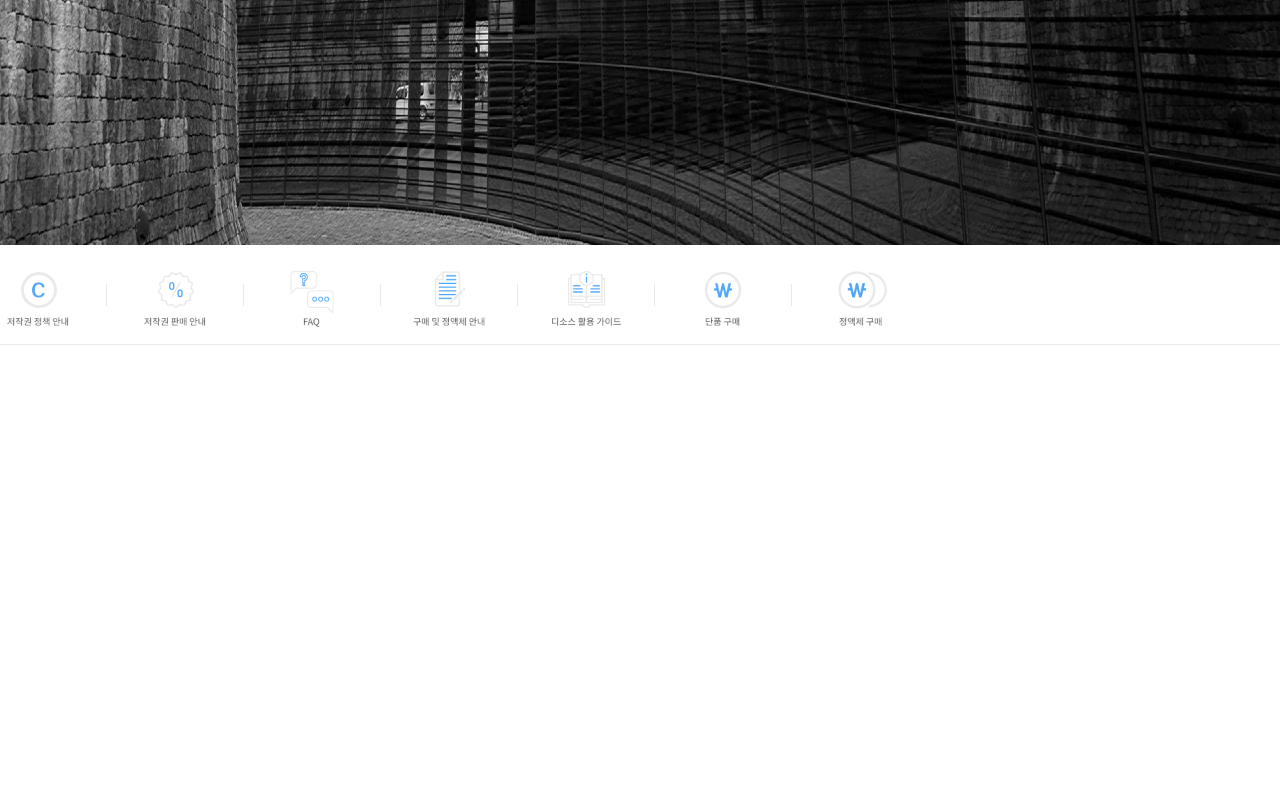
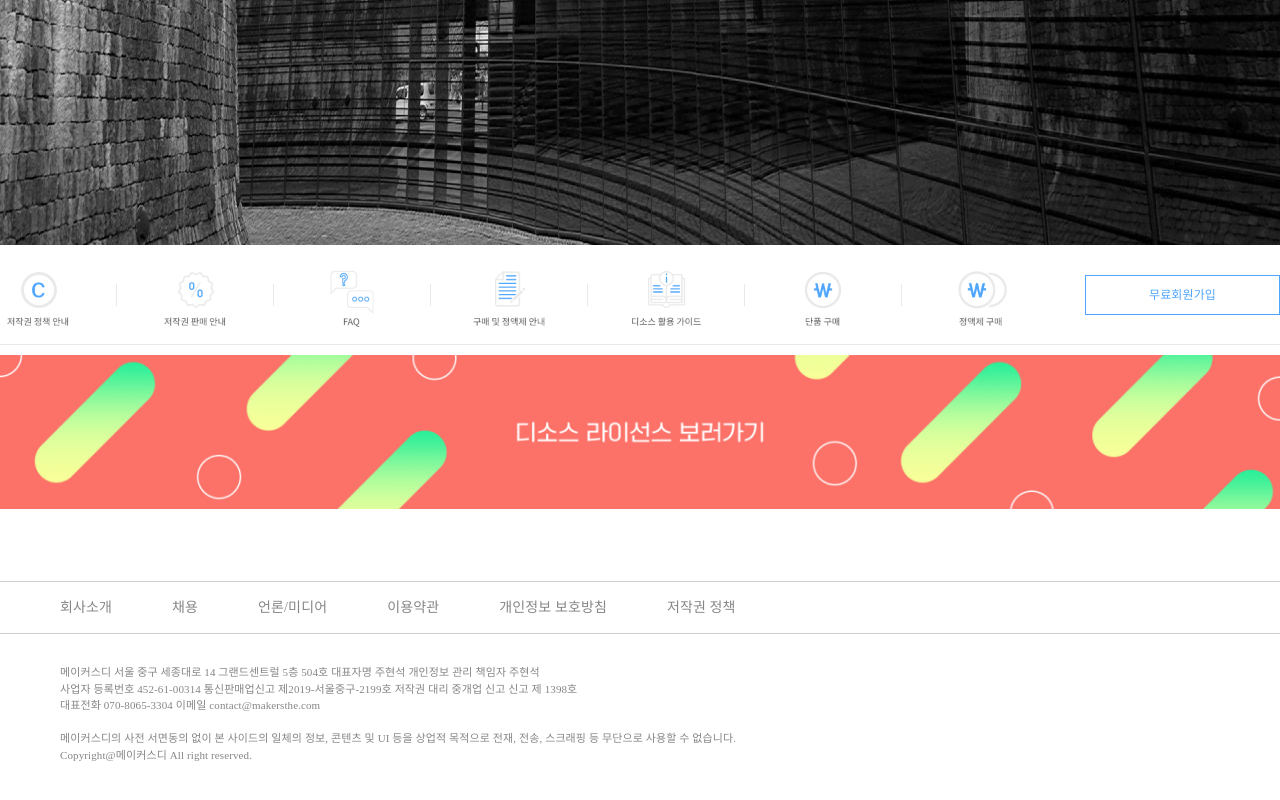
Before and after one commit to DGUHJH/thesource-next, a Next.js app: page / in a window 1280 px wide. Shown: the part 412-1212 px from the top of the page. Before the commit the page ends 800 px from the top, so only its background shows below. Built offline with nearby package versions, Linux system fonts and the light colour scheme; a web font is replaced by a local one.

Commit message:
Add : Footer Component

```diff
--- /dev/null
+++ b/src/components/Footer/index.tsx
@@ -0,0 +1,60 @@
+import React from 'react';
+import * as Styled from './styled';
+
+const MenuList = [
+  {
+    label: '회사소개',
+    url: '',
+  },
+  {
+    label: '채용',
+    url: '',
+  },
+  {
+    label: '언론/미디어',
+    url: '',
+  },
+  {
+    label: '이용약관',
+    url: '',
+  },
+  {
+    label: '개인정보 보호방침',
+    url: '',
+  },
+  {
+    label: '저작권 정책',
+    url: '',
+  },
+];
+
+export const Footer = () => {
+  return (
+    <Styled.Root>
+      <Styled.MenuContainer>
+        {MenuList.map((value, index) => (
+          <Styled.MenuTypo>{value.label}</Styled.MenuTypo>
+        ))}
+      </Styled.MenuContainer>
+      <Styled.InfoContainer>
+        <Styled.InfoTypo>
+          메이커스디 서울 중구 세종대로 14 그랜드센트럴 5층 504호 대표자명
+          주현석 개인정보 관리 책임자 주현석 <br />
+          사업자 등록번호 452-61-00314 통신판매업신고 제2019-서울중구-2199호
+          저작권 대리 중개업 신고 신고 제 1398호 <br />
+          대표전화 070-8065-3304 이메일 contact@makersthe.com
+          <br />
+          <br />
+          메이커스디의 사전 서면동의 없이 본 사이드의 일체의 정보, 콘텐츠 및 UI
+          등을 상업적 목적으로 전재, 전송, 스크래핑 등 무단으로 사용할 수
+          없습니다. <br />
+          Copyright@메이커스디 All right reserved.
+        </Styled.InfoTypo>
+      </Styled.InfoContainer>
+    </Styled.Root>
+  );
+};
+
+export const MFooter = () => {
+  return <div>2</div>;
+};
--- /dev/null
+++ b/src/components/Footer/styled.ts
@@ -0,0 +1,46 @@
+import { Box, Typography } from '@material-ui/core';
+import styled from 'styled-components';
+
+export const Root = styled(Box)`
+  width: 100%;
+  height: 220px;
+  display: flex;
+  flex-direction: column;
+  align-items: center;
+`;
+
+export const MenuContainer = styled(Box)`
+  width: 100%;
+  height: 52px;
+  border-top: 1px #cecece solid;
+  display: flex;
+  align-items: center;
+  padding-left: 60px;
+  box-sizing: border-box;
+`;
+
+export const MenuTypo = styled(Typography)`
+  &&& {
+    font-family: NotoSans-Regular;
+    font-size: 14px;
+    color: #868686;
+    margin-right: 60px;
+  }
+`;
+
+export const InfoContainer = styled(Box)`
+  width: 100%;
+  height: 166px;
+  border-top: 1px #cecece solid;
+  padding-top: 30px;
+  padding-left: 60px;
+  box-sizing: border-box;
+`;
+
+export const InfoTypo = styled(Typography)`
+  &&& {
+    font-family: NotoSans-Regular;
+    font-size: 11px;
+    color: #868686;
+  }
+`;
--- a/src/pages/index.tsx
+++ b/src/pages/index.tsx
@@ -5,6 +5,8 @@ import iconMenu4 from 'assets/images/icon_menu_4.png';
 import iconMenu5 from 'assets/images/icon_menu_5.png';
 import iconMenu6 from 'assets/images/icon_menu_6.png';
 import iconMenu7 from 'assets/images/icon_menu_7.png';
+import mainBannerLicense from 'assets/images/main_banner_license.png';
+import { Footer } from 'components/Footer';
 import { Header } from 'components/Header';
 import Head from 'next/head';
 import Image from 'next/image';
@@ -59,8 +61,21 @@ const Pc = () => {
               </>
             ))}
           </Styled.IconMenuLeftContainer>
+          <Styled.IconMenuRightContainer>
+            <Styled.IconMenuRightJoinButton variant="outlined">
+              <Styled.IconMenuRightJoinButtonTypo>
+                무료회원가입
+              </Styled.IconMenuRightJoinButtonTypo>
+            </Styled.IconMenuRightJoinButton>
+          </Styled.IconMenuRightContainer>
         </Styled.IconMenuContainer>
       </Styled.IconMenuBody>
+      <Styled.LicenseContainer>
+        <Styled.LicenseImgWrapper>
+          <Image src={mainBannerLicense} layout="responsive" />
+        </Styled.LicenseImgWrapper>
+      </Styled.LicenseContainer>
+      <Footer />
     </Styled.Body>
   );
 };
--- a/src/styles/styled.ts
+++ b/src/styles/styled.ts
@@ -1,4 +1,4 @@
-import { Box, Container } from '@material-ui/core';
+import { Box, Button, Container, Typography } from '@material-ui/core';
 import styled from 'styled-components';
 
 export const Root = styled(Box)``;
@@ -45,6 +45,7 @@ export const IconMenuBarWrapper = styled(Box)`
   display: flex;
   justify-content: center;
   align-items: center;
+  margin: 0 10px;
 `;
 
 export const IconMenuBar = styled(Box)`
@@ -52,3 +53,41 @@ export const IconMenuBar = styled(Box)`
   height: 22px;
   background: #e9e9e9;
 `;
+
+export const IconMenuRightContainer = styled(Box)`
+  height: 100%;
+  display: flex;
+  align-items: center;
+`;
+
+export const IconMenuRightJoinButton = styled(Button)`
+  &&& {
+    width: 195px;
+    height: 40px;
+    background: white;
+    border-color: #4ea5fc;
+    border-radius: 0;
+  }
+`;
+
+export const IconMenuRightJoinButtonTypo = styled(Typography)`
+  &&& {
+    font-family: NotoSans-Medium;
+    font-size: 12px;
+    color: #4ea5fc;
+  }
+`;
+
+export const LicenseContainer = styled(Box)`
+  width: 100%;
+  height: 216px;
+  display: flex;
+  justify-content: center;
+  margin: 10px 0;
+`;
+
+export const LicenseImgWrapper = styled(Box)`
+  width: 1800px;
+  height: 100%;
+  cursor: pointer;
+`;
```
Also changed, not shown: src/assets/images/main_banner_license.png (added).
